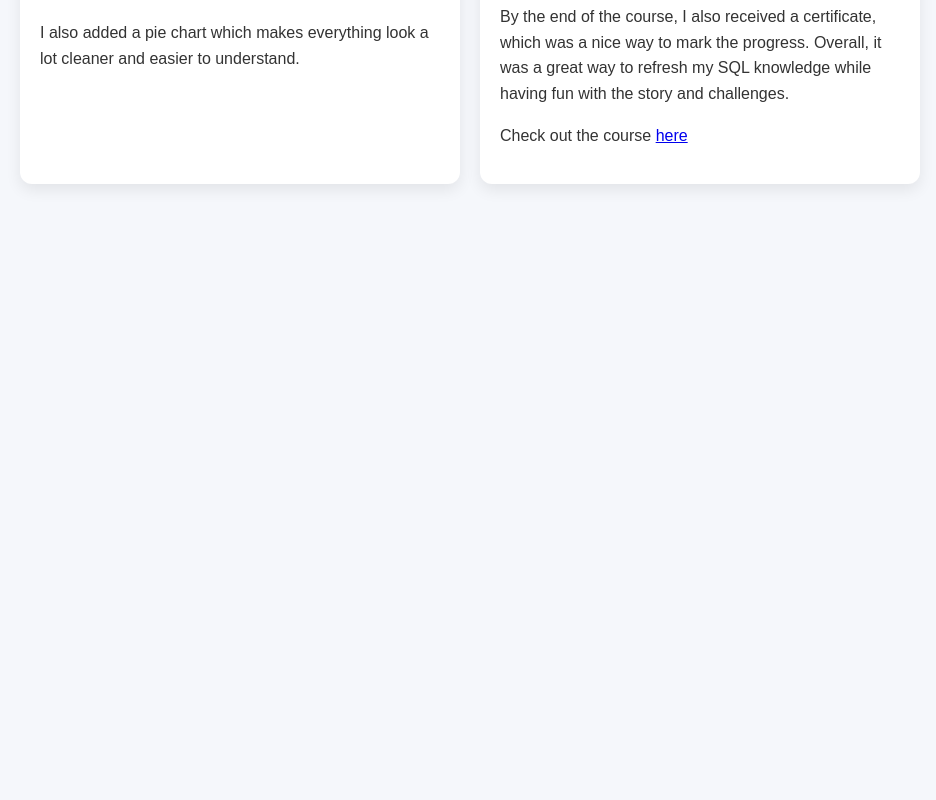
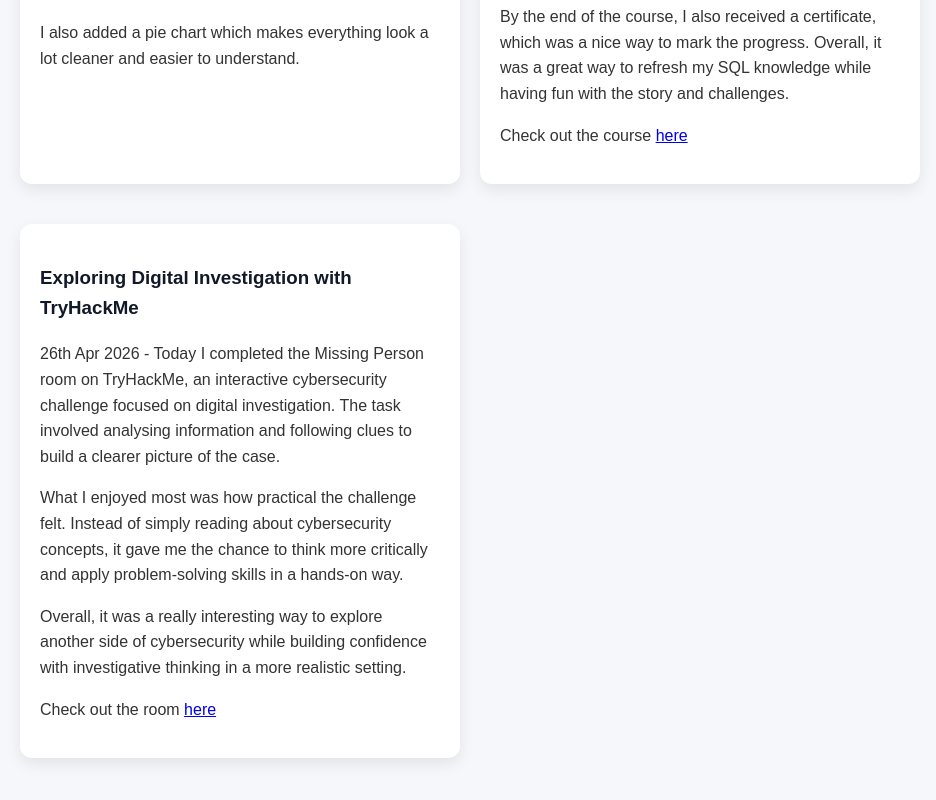
Before and after one commit to samyuthak-projects/portfolio-website, a plain HTML site: page index.html in a window 1280 px wide. Shown: the part 3897-4697 px from the top of the page, without its empty margins (170-1106 px from the left). Before the commit the page ends 4151 px from the top, so only its background shows below. Drawn offline with Linux system fonts and the light colour scheme.

Commit message:
Add new blog post about TryHackMe room completion

```diff
--- a/index.html
+++ b/index.html
@@ -207,6 +207,22 @@
     </p>
   </article>
 
+  <article>
+    <h3>Exploring Digital Investigation with TryHackMe</h3>
+    <p>
+      26th Apr 2026 - Today I completed the Missing Person room on TryHackMe, an interactive cybersecurity challenge focused on digital investigation. The task involved analysing information and following clues to build a clearer picture of the case.
+    </p>
+    <p>
+      What I enjoyed most was how practical the challenge felt. Instead of simply reading about cybersecurity concepts, it gave me the chance to think more critically and apply problem-solving skills in a hands-on way.
+    </p>
+    <p>
+      Overall, it was a really interesting way to explore another side of cybersecurity while building confidence with investigative thinking in a more realistic setting.
+    </p>
+    <p>
+      Check out the room <a href="https://tryhackme.com/room/missingperson">here</a>
+    </p>
+  </article>
+
   </div>
 </section>
 
```
